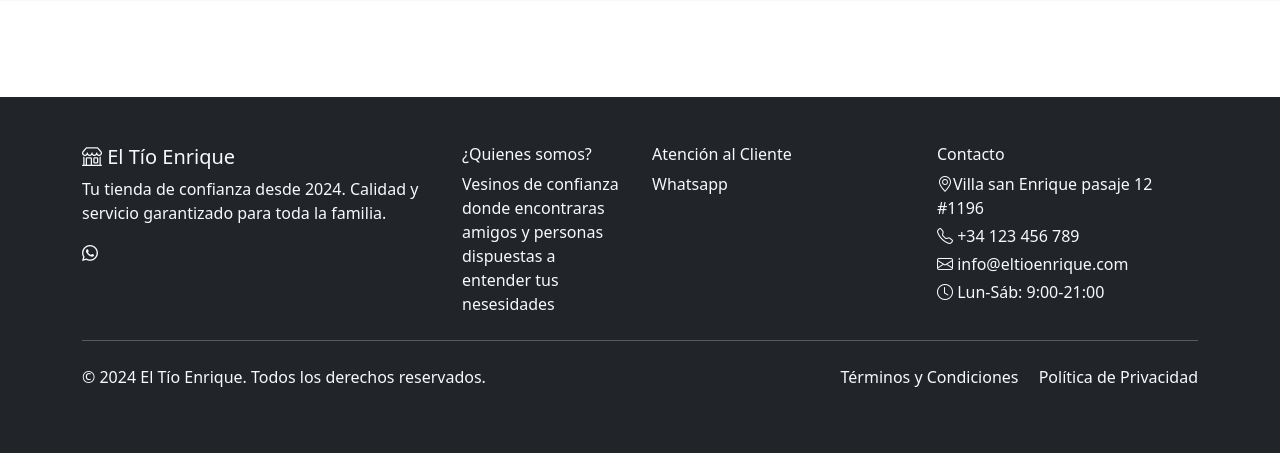
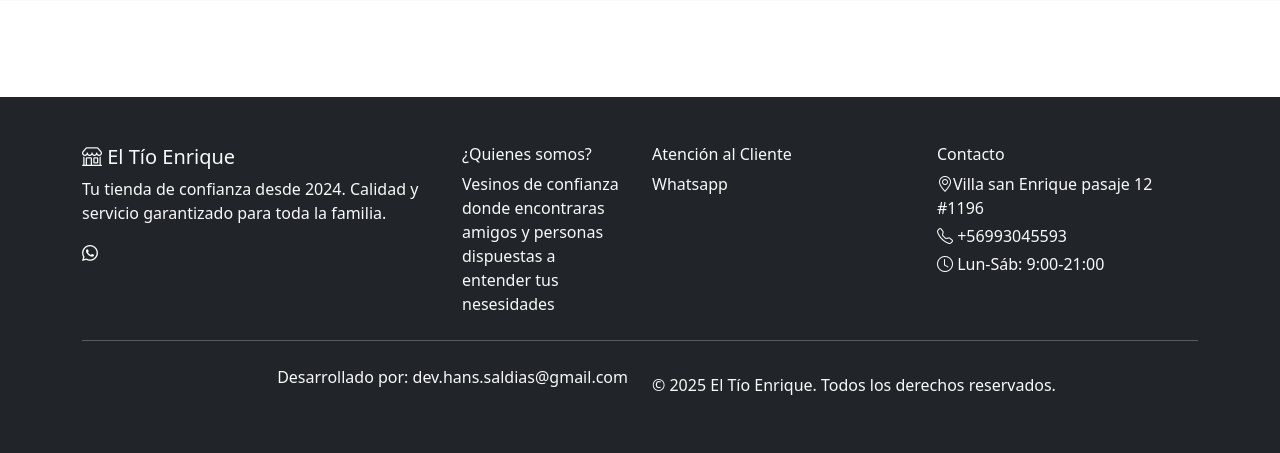
Before and after one commit to Hans-developer/markeplace-v1-django, a Django app: page / in a window 1280 px wide. Shown: the part 485-938 px from the top of the page. Before the commit the page ends 872 px from the top, so only its background shows below. Run offline with Django 5.2, Linux system fonts and the light colour scheme; data that the repository does not hold is empty.

Commit message:
Update index.html

```diff
--- a/markeplace/productos/templates/index.html
+++ b/markeplace/productos/templates/index.html
@@ -48,7 +48,7 @@
     <!-- Navbar -->
     <nav class="navbar navbar-expand-lg navbar-dark bg-dark sticky-top">
         <div class="container">
-            <a class="navbar-brand" href="#">
+            <a class="navbar-brand">
                 <i class="bi bi-shop"></i> El Tío Enrique
             </a>
             <button class="navbar-toggler" type="button" data-bs-toggle="collapse" data-bs-target="#navbarNav">
@@ -122,7 +122,7 @@
                                 <div class="d-flex align-items-center mb-2 center mt-3">
                                     <span class="price"> <i class="bi bi-cash-coin"></i> ${{p.precio}}</span>
                                 </div>
-                                <a href="#" class="btn btn-primary btn-sm w-100">
+                                <a href="https://wa.me/56993045593?text=Quiero%20consultar%20por%20{{p.nombre}}" target="_blank" rel="nooponer noreferrer" class="btn btn-primary btn-sm w-100">
                                     <i class="bi bi-whatsapp"></i> Contactar
                                 </a>
                             </div>
@@ -153,25 +153,23 @@
                 <div class="col-md-3">
                     <h6>Atención al Cliente</h6>
                     <ul class="list-unstyled">
-                        <li><a href="#" class="text-light text-decoration-none">Whatsapp</a></li>
+                        <li><a href="https://wa.me/56993045593?text=Hola%20quiero%20consultar%20por%20un%20producto" target="_blank" rel="nooponer noreferrer" class="text-light text-decoration-none">Whatsapp</a></li>
                     </ul>
                 </div>
                 <div class="col-md-3">
                     <h6>Contacto</h6>
                     <p class="mb-1"><i class="bi bi-geo-alt"></i>Villa san Enrique pasaje 12 #1196</p>
-                    <p class="mb-1"><i class="bi bi-telephone"></i> +34 123 456 789</p>
-                    <p class="mb-1"><i class="bi bi-envelope"></i> info@eltioenrique.com</p>
+                    <p class="mb-1"><i class="bi bi-telephone"></i> +56993045593</p>
                     <p class="mb-0"><i class="bi bi-clock"></i> Lun-Sáb: 9:00-21:00</p>
                 </div>
             </div>
             <hr class="my-4">
             <div class="row align-items-center">
+                <div class="col-md-6 text-md-end">
+                    <p>Desarrollado por: dev.hans.saldias@gmail.com</p>
+                </div>
                 <div class="col-md-6">
-                    <p class="mb-0">&copy; 2024 El Tío Enrique. Todos los derechos reservados.</p>
-                </div>
-                <div class="col-md-6 text-md-end">
-                    <a href="#" class="text-light text-decoration-none me-3">Términos y Condiciones</a>
-                    <a href="#" class="text-light text-decoration-none">Política de Privacidad</a>
+                    <p class="mb-0">&copy; 2025 El Tío Enrique. Todos los derechos reservados.</p>
                 </div>
             </div>
         </div>
```
